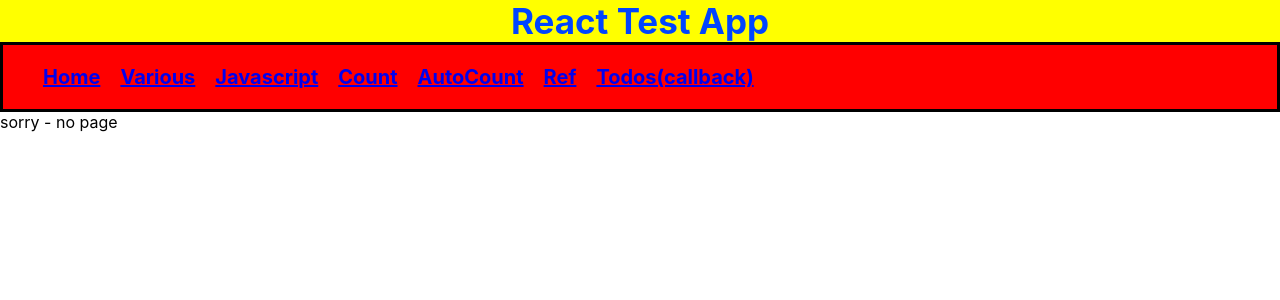
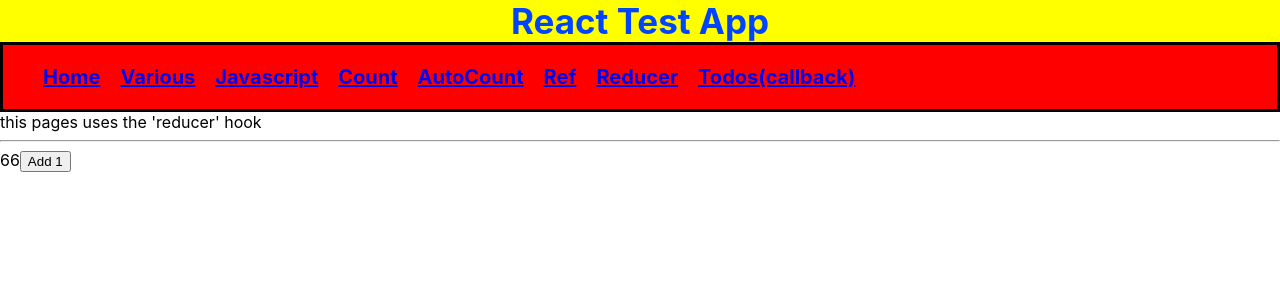
Before and after one commit to phbarna/react-test-app, a React (Create React App) app: page /reducer in a window 1280 px wide. Shown: the top 300 px of the page. Built offline with nearby package versions, Linux system fonts and the light colour scheme.

Commit message:
Add reducer hook example

```diff
--- a/src/App.js
+++ b/src/App.js
@@ -9,6 +9,7 @@ import AutoCount from "./pages/AutoCount";
 import TodosParent from "./pages/Todos";
 import Javasript from "./pages/Javascript";
 import Ref from "./pages/Ref";
+import Reducer from './pages/Reducer'
 
 export default function App() {
   return (
@@ -22,6 +23,7 @@ export default function App() {
           <Route path="*" element={<NoPage />} />
           <Route path="autocount" element={<AutoCount />} />
           <Route path="ref" element={<Ref />} />
+          <Route path="reducer" element={<Reducer />} />
           <Route path="todos" element={<TodosParent />} />
         </Route>
       </Routes>
--- a/src/pages/Layout/index.jsx
+++ b/src/pages/Layout/index.jsx
@@ -32,6 +32,9 @@ const Layout = () => {
                             <Link to="/ref">Ref</Link>
                         </li>
                         <li>
+                            <Link to="/reducer">Reducer</Link>
+                        </li>
+                        <li>
                             <Link to="/todos">Todos(callback)</Link>
                         </li>
                     </ul>
--- /dev/null
+++ b/src/pages/Reducer/index.jsx
@@ -0,0 +1,21 @@
+import React, { useReducer } from 'react';
+
+export default function Reducer() {
+  // First render will create the state, and it will
+  // persist through future renders
+  const [sum, dispatch] = useReducer((state, action) => {
+    return state + action;
+  }, 66);
+
+  return (
+    <>
+    <div>this pages uses the 'reducer' hook</div>
+    <hr/>
+      {sum}
+
+      <button onClick={() => dispatch(1)}>
+        Add 1
+      </button>
+    </>
+  );
+}
```
